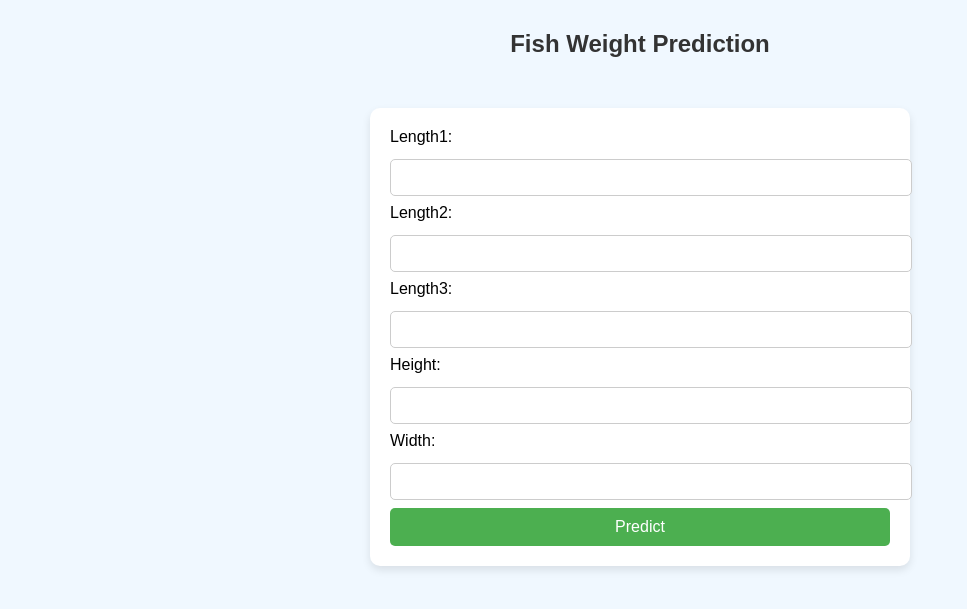
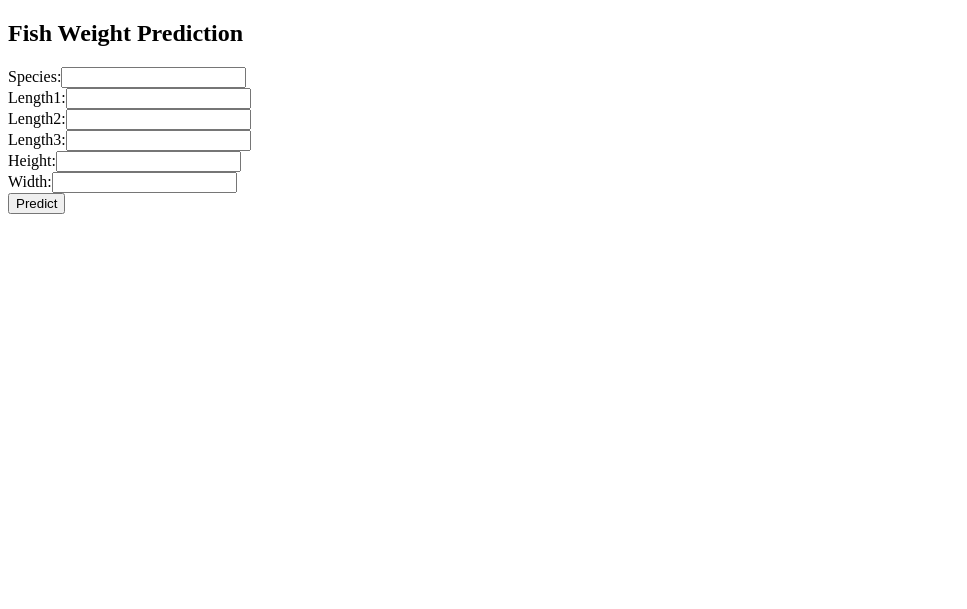
Before and after one commit to Saicharanarra/AI_ML_Lab4, a Flask app: page / in a window 1280 px wide. Shown: the top 609 px of the page, without its empty margins (0-967 px from the left). Run offline with Flask 3, Linux system fonts and the light colour scheme; parts of the project's set-up code (start-up, migrations or seed data) failed here and were passed over.

Commit message:
Update index.html

```diff
--- a/templates/index.html
+++ b/templates/index.html
@@ -3,88 +3,19 @@
 
 <head>
     <title>Fish Weight Predictor</title>
-    <style>
-        body {
-            font-family: Arial, sans-serif;
-            background-color: #f0f8ff;
-            margin: 0;
-            padding: 0;
-        }
-
-        h2 {
-            text-align: center;
-            color: #333;
-            margin-top: 30px;
-        }
-
-        .form-container {
-            max-width: 500px;
-            margin: 50px auto;
-            padding: 20px;
-            background-color: #ffffff;
-            border-radius: 10px;
-            box-shadow: 0 4px 8px rgba(0, 0, 0, 0.1);
-        }
-
-        label {
-            font-size: 16px;
-            margin-bottom: 5px;
-            display: block;
-        }
-
-        input[type="text"] {
-            width: 100%;
-            padding: 10px;
-            margin: 8px 0;
-            border: 1px solid #ccc;
-            border-radius: 5px;
-        }
-
-        input[type="submit"] {
-            background-color: #4CAF50;
-            color: white;
-            padding: 10px 20px;
-            border: none;
-            border-radius: 5px;
-            cursor: pointer;
-            width: 100%;
-            font-size: 16px;
-        }
-
-        input[type="submit"]:hover {
-            background-color: #45a049;
-        }
-
-        .form-container input[type="text"]:focus {
-            border-color: #4CAF50;
-        }
-
-    </style>
 </head>
 
 <body>
     <h2>Fish Weight Prediction</h2>
-    <div class="form-container">
-        <form action="/predict" method="post">
-
-            <label>Length1:</label>
-            <input type="text" name="Length1" required><br>
-
-            <label>Length2:</label>
-            <input type="text" name="Length2" required><br>
-
-            <label>Length3:</label>
-            <input type="text" name="Length3" required><br>
-
-            <label>Height:</label>
-            <input type="text" name="Height" required><br>
-
-            <label>Width:</label>
-            <input type="text" name="Width" required><br>
-
-            <input type="submit" value="Predict">
-        </form>
-    </div>
+    <form action="/predict" method="post">
+        <label>Species:</label><input type="text" name="Species"><br>
+        <label>Length1:</label><input type="text" name="Length1"><br>
+        <label>Length2:</label><input type="text" name="Length2"><br>
+        <label>Length3:</label><input type="text" name="Length3"><br>
+        <label>Height:</label><input type="text" name="Height"><br>
+        <label>Width:</label><input type="text" name="Width"><br>
+        <input type="submit" value="Predict">
+    </form>
 </body>
 
 </html>
```
